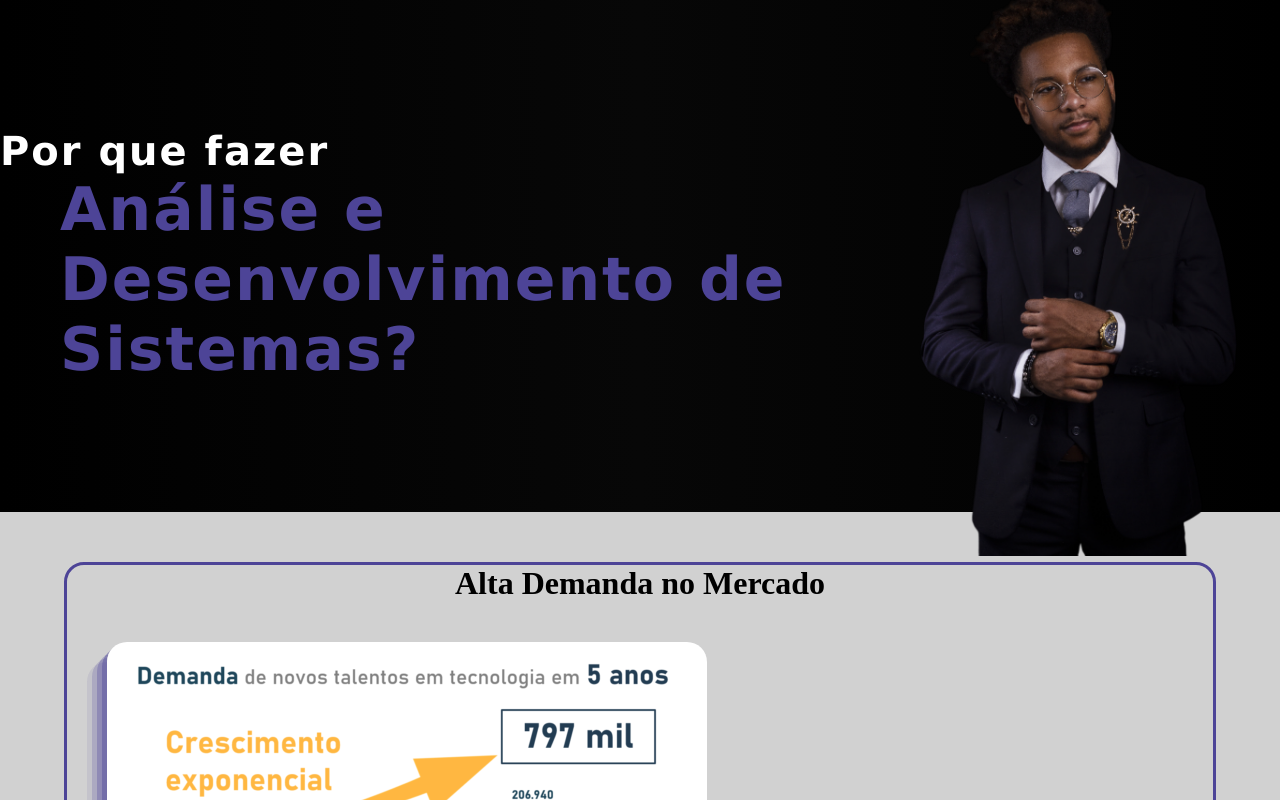
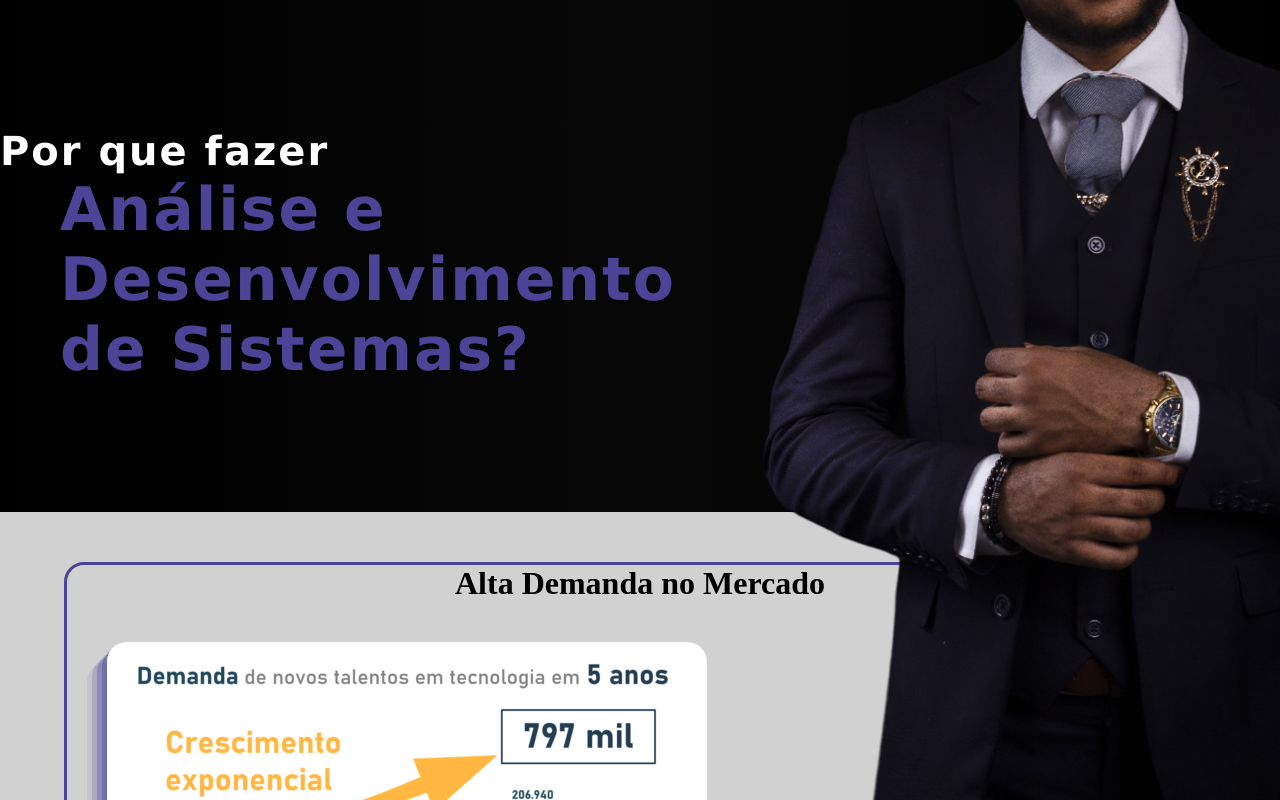
Before and after one commit to arcanjo06/siteADS, a plain HTML site: page index.html in a window 1280 px wide. Shown: the top 800 px of the page. Drawn offline with Linux system fonts and the light colour scheme.

Commit message:
Add files via upload

```diff
--- a/index.html
+++ b/index.html
@@ -13,7 +13,7 @@
             <h1>Por que fazer</h1>
             <h1 class="destaque">Análise e Desenvolvimento de Sistemas?</h1>
         </span>
-        <img src="img/black-businessman-4599846-Photoroom.png" alt="Imagem: Preto empresário, Negra profissional, Profissional. De utilização gratuita." width="400vw" height="600vh">
+        <img src="img/black-businessman-4599846-Photoroom.png" alt="Imagem: Preto empresário, Negra profissional, Profissional. De utilização gratuita.">
     </section>
 
     <div class="box">
```
